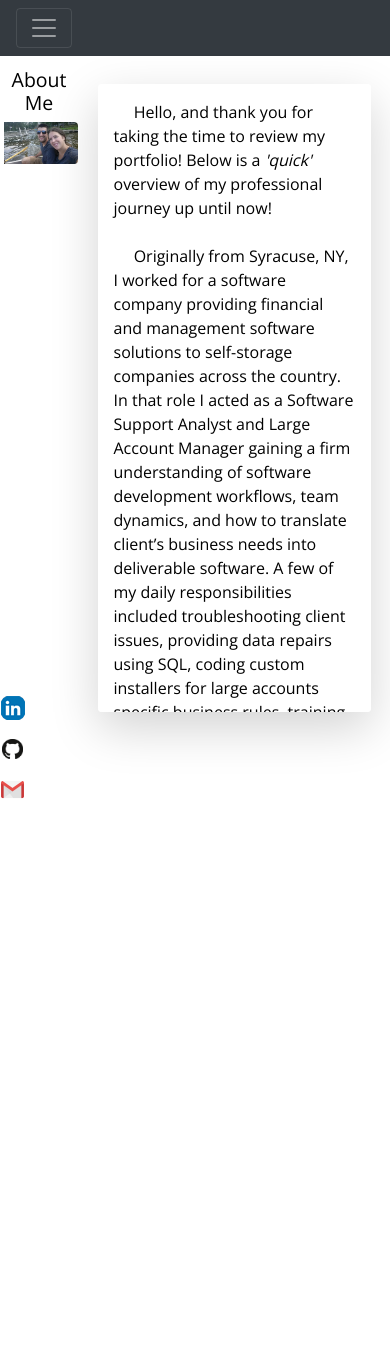
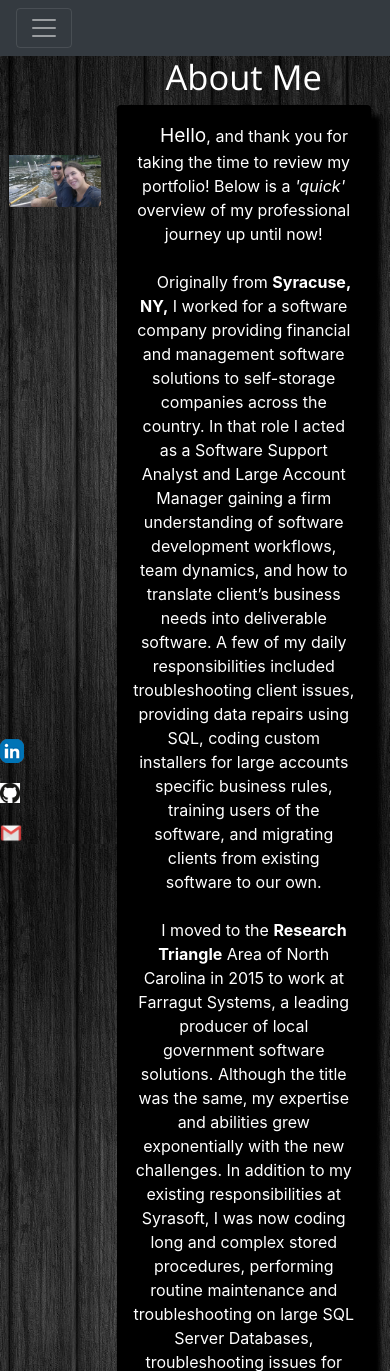
Before and after one commit to kennbp31/BKenny-Website, a Flask app: page /story in a window 390 px wide. Shown: the top 1371 px of the page. Before the commit the page ends 799 px from the top, so only its background shows below. Run offline with Flask 2, Linux system fonts and the light colour scheme; some libraries are stand-ins or nearby versions.

Commit message:
Finished Responsive Redesign

```diff
--- a/static/styles.css
+++ b/static/styles.css
@@ -5,49 +5,42 @@
 h1
 {
    font-family: 'Open Sans', sans-serif;
-   font-size:60px;
-   font-size:5vw;
+   font-size:calc(15px + 5vw);
+
 }
 
 p1
 {
     font-family: 'Open Sans', sans-serif;
     font-weight: 300;
-    font-size:20px;
+    font-size:calc(10px + 2vw);
 
 }
 
 p2{
     font-family: 'Open Sans', sans-serif;
     font-weight: 300;
-    font-size:17px;
+    font-size:calc(10px + .5vw);;
 }
-    html { overflow-y: auto; overflow-x:auto;}
+
+.blackBackground{
+    background-color: black;
+    padding:calc(10px + 1.5vw);
+    box-shadow: 10px 10px 5px black;
+}
+
 body
 {
-    color: black;
-    text-align: center;;
-    /*background-image: url('Images/mtn.jpg');*/
-    background-repeat:no-repeat;
-    background-size:cover;
-    background-size:100% 100vh;
+    color: white;
+    text-align: center;
+    background-image: url('Images/wood-black.jpg');
+    background-position: center center;
+    background-position: center center;
+    background-repeat: no-repeat;
+    background-attachment: fixed;
+    background-size: cover;
+    background-color: #464646;
 
-}
-
-.links
-{
-    text-align: right;
-    justify-content: space-between;
-    padding:0px 0px;
-    position:absolute;
-    right:5%;
-
-
-}
-
-hr
-{
-    border-top: 1px solid white;
 }
 
 img
@@ -55,92 +48,57 @@ img
     image-orientation: from-image;
 }
 
-.centered
-{
-    position:fixed;
-    top: 50%;
-    left: 50%;
-    transform: translate(-50%, -70%);
+.centered{
+    position:absolute;
+    left: 40%;
+    transform: translate(-28%, 40%);
 }
 
-.centeredcontact{
-    position: absolute;
-    top: 35%;
-    left: 35%;
-    bottom:0;
-    right:20%;
-    overflow:auto;
-    clear:both;
+.standardCenter{
+    position:absolute;
+    left: 15%;
+    right: 15%;
 }
 
-.centeredAbout{
-    height:100%;
-    position:fixed;
-    top: 10%;
-    left: 25%;
-    right: 25%;
-    clear:both;
+.rightCenter{
+    position:absolute;
+    left: 30%;
+    right: 5%;
 }
+
 .botRight
 {
     position:absolute;
-    bottom:0;
-    right:0;
-    left:55%;
+    bottom:2%;
+    left: 50%;
+    right: 1%;
     color: white;
     font-style:italic;
-    font-size:12px
+    font-size:calc(10px + .5vw);
+
 }
 
 .parent{
-    position: absolute;
-    height: 50px;
-    width: 25px;
-    bottom:5%;
+    position: relative;
+    height: 90vh;
+    width: 100%;
+    bottom:15%;
+
 }
 .botLeft{
-    position:absolute;
+    width: 10px;
+    position:fixed;
     bottom:0;
     left:0;
 }
 
-.centerUp{
-    position: fixed;
-    top: 20%;
-    left: 50%;
-    transform: translate(-50%, -70%);
-}
-
-#about{
-    text-align: left;
-    position: absolute;
-    top: 10%;
-    right: 05%;
-    left: 25%;
-    bottom:10%;
-    background-color:white;
-    overflow-y:auto;
-    font-family: 'Open Sans', sans-serif;
-    font-weight: 300;
-}
-
-.dropHeader{
-    position: absolute;
-    top: 8%;
-}
-
-#res{
-   text-align: left;
-    position: absolute;
-    top: 10%;
-    right: 05%;
-    left: 30%;
-    bottom:10%;
-    background-color:white;
-    overflow-y:hide;
+#photos{
+    position:absolute;
+    top:13%;
+    left:1%;
+    width:25vw;
 }
 form {
-  position: absolute;
   width: 60%;
   top:0%;
   margin: auto;
--- a/templates/layout.html
+++ b/templates/layout.html
@@ -56,9 +56,10 @@
                     </a>
                     <p></p>
                     <a target="_top" href="mailto:kennbp31@gmail.com" target="_blank">
-                        <img src="/static/Images/gmail.png" alt="Email"  width="100%" height="100%">
+                        <img src="/static/Images/gmail.png" alt="Email"  width=22px>
                     </a>
                 </div>
+                {% block footer %}{% endblock %}
             </div>
         </footer>
     </body>
--- a/templates/story.html
+++ b/templates/story.html
@@ -6,18 +6,12 @@
 
 {% block main %}
 
-        <div style="width: 100%">
-            <div class="dropHeader" style="width: 20%;">
+        <div style="position: relative;">
+            <div class="rightCenter">
                 <h1>About Me</h1>
-                <div  id="photos">
-                    <img onload="imgIntervalTimer()" class="rounded" src="/static/Photos/pic1.jpg" alt="Brendan Photos" style="width: 100%; height: 100%; padding-left:5%;">
-                </div>
-            </div>
-        </div>
 
-            <div style="margin-left: 200px; height:100%">
-                <p class="shadow-lg p-3 mb-5 bg-white rounded" class ="container" id="about" >
-                 &emsp; Hello, and thank you for taking the time to review my portfolio! Below is a <i>'quick'</i> overview of my professional journey up until now!
+                <p class="blackBackground rounded">
+                 &emsp; <big>Hello</big>, and thank you for taking the time to review my portfolio! Below is a <i>'quick'</i> overview of my professional journey up until now!
 
                  <br><br>&emsp; Originally from <b>Syracuse, NY,</b> I worked for a software company providing financial and management software solutions to self-storage companies
                  across the country. In that role I acted as a Software Support Analyst and Large Account Manager gaining a firm understanding of software development workflows, team dynamics, and how to translate client’s business needs
@@ -26,33 +20,40 @@
 
                  <br><br>&emsp; I moved to the <b>Research Triangle</b> Area of North Carolina in 2015 to work at Farragut Systems, a leading producer of local government software solutions.
                  Although the title was the same, my expertise and abilities grew exponentially with the new challenges.
-                 In addition to my existing responsibilities at Syrasoft, I was now coding long and complex stored procedures, performing routing maintenance and troubleshooting on large SQL Server Databases,
+                 In addition to my existing responsibilities at Syrasoft, I was now coding long and complex stored procedures, performing routine maintenance and troubleshooting on large SQL Server Databases,
                  troubleshooting issues for clients using our cloud-based SaaS, leading large conferences, managing documentation and writing complex guides for lengthy business processes, and much more.
 
-                 <br><br>&emsp; Although happy with my current situation, in 2017 I sought a new challenge. I desired to give back to the community and work as a High School Teacher, teaching students about one of my passions, History.
+                 <br><br>&emsp; Although happy with my my position at Farragut Systems, in 2017 I sought a new challenge. I desired to give back to the community and work as a High School Teacher, teaching students about one of my passions, History.
                  Teaching has been the single most challenging thing I have ever done! It is one thing to lead a lecture at a professional conference evert, but something totally different to
                  convince teenagers the value of education, and excitement that can be learned from History. However, I am not one to shy away from a challenge.
                  Countless hours spent late at night planning lessons, grading, and strategizing how to manage the classroom eventually paid off.
-                 My students achieved fantastic results on state assessments. 2 years in a row, I was awarded with the "going green" award, was recognized as beginner teacher of the month twice, and
+                 My students achieved fantastic results on state assessments, I was awarded with the "going green" award for 2 years in a row, was recognized as beginner teacher of the month twice, and
                  now act as the <b>Team Lead</b> of the American History department at my school.
 
-                 <br><br>&emsp; Now, three years after beginning my career as a teacher, I am looking to transition back to the software industry, in a new role.
-                 Me and my wife brought our first child into the world on 4/16/2020. With that change I have decided to focus my life on a passion that allows me
-                 to spend more quality time with my family. Although teaching is a fantastic profession, it requires a huge amount of mental energy to excel at.
+                 <br><br>&emsp; Now, three years after beginning my career as a teacher, I am looking to transition back to the software industry.
+                 Me and my wife brought our first child into the world, and with that change I have decided to focus my life on a passion that allows me
+                 to spend more quality time with my family. Although teaching is a fantastic profession, it requires a huge amount of mental energy to excel.
                  I know that I could be a decent teacher, and still have the energy at the end of the day for my family, but I am not one that is ok
                  doing something "decent". I strive for excellence in my life.
 
-                 <br><br>&emsp; I have spent the better part of a year teaching myself to program. I have used languages ranging from <b>C, C#, Visual Basic, JavaScript, Python, and HTML.</b>
-                 So, although I am seeking a return to the software industry, it is in the <b>capacity of a developer rather than a software support technician.</b>
-                 I possess the skills to be a great educator, empathetic professional support, troubleshooting that works well under pressure, and now an indepth understanding of
+                 <br><br>&emsp; I have spent the better part of a year teaching myself to program. I have used languages ranging from <b>C, C#, Visual Basic, JavaScript, Python, Flask, HTML, and CSS.</b>
+                 So, although I am seeking a return to the software industry, it is with<b>new knowledge and experience coding in a variety of languages.</b>
+                 I possess the skills to be a great educator, empathetic professional support, an experienced troubleshooter that works well under pressure, and now possess an understanding of
                  development languages and practices.
 
                  <br><br>&emsp; I hope to work with you all one day in the future, and if this website and my story appeal to you, let me know!
                  I love learning and sharing life experiences with new people!
                 </p>
             </div>
+
         </div>
 {% endblock %}
+
+{%  block footer %}
+    <div  id="photos">
+        <img onload="imgIntervalTimer()" class="rounded" src="/static/Photos/pic1.jpg" alt="Brendan Photos" style="width: 100%; height: 100%; padding-left:5%;">
+    </div>
+{%  endblock %}
 
 {% block javascript %}
     <script type="text/javascript">
```
Also changed, not shown: templates/contact.html (+6 -4 lines), templates/index.html (+10 -6 lines), templates/resume.html (+4 -7 lines), static/Images/Resume.jpg (added), static/Images/grey-texture.jpg (added), static/Images/wood-black.jpg (added).
